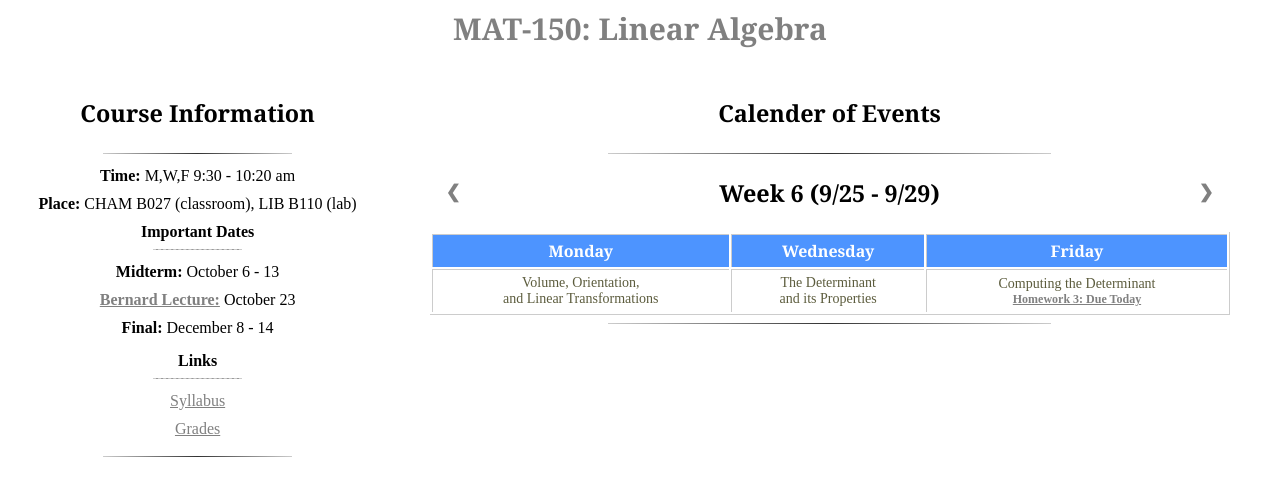
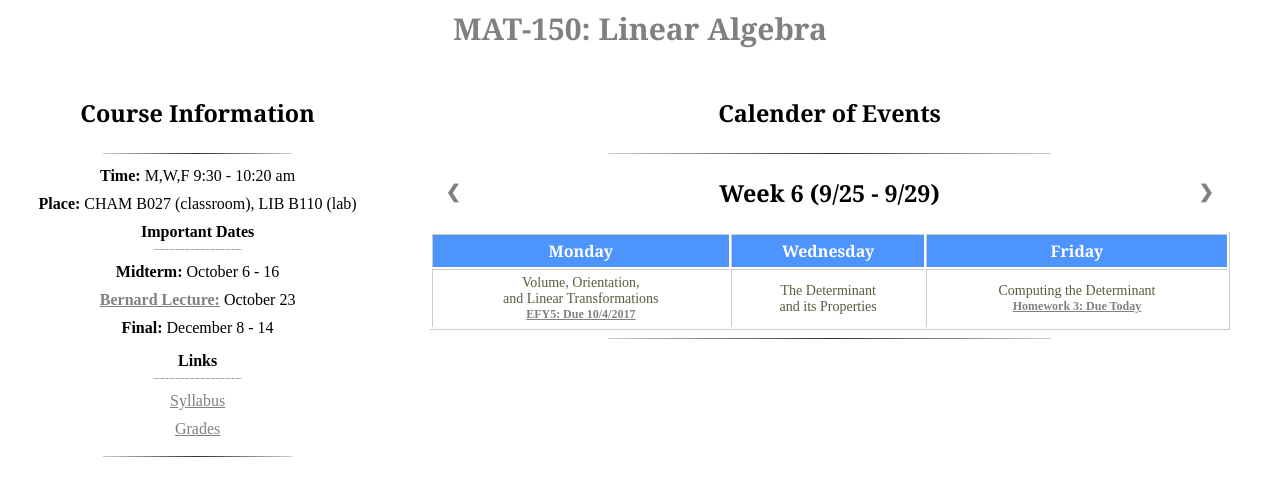
Before and after one commit to Nick314159/TCAM_WEB, a PHP site: page /courses/MAT-150/mat_150.php in a window 1280 px wide. Shown: the top 496 px of the page. Run offline with PHP 8.4, Linux system fonts and the light colour scheme.

Commit message:
updated schedules, midterm dates and sml lab 3

```diff
--- a/courses/MAT-150/mat_150.php
+++ b/courses/MAT-150/mat_150.php
@@ -29,7 +29,7 @@
       <li><strong>Important Dates</strong>
       <hr class="hrstyle-two" style="width: 25%">
         <ul>
-          <li><strong>Midterm: </strong>October 6 - 13</li>
+          <li><strong>Midterm: </strong>October 6 - 16</li>
           <li><strong><a href="https://www.davidson.edu/academics/mathematics-and-computer-science/student-activities/bernard-lecture" target="_blank">Bernard Lecture:</a> </strong>October 23
           <li><strong>Final: </strong>December 8 - 14</li>
         </ul>
@@ -121,7 +121,7 @@
         <th>Monday</th><th>Wednesday</th><th>Friday</th>
       </tr>
       <tr>
-        <td>Volume, Orientation,<br>and Linear Transformations</td><td>The Determinant<br>and its Properties</td><td>Computing the Determinant<br><strong><a href="homework/homework3.pdf">Homework 3: Due Today</a></strong></td>
+        <td>Volume, Orientation,<br>and Linear Transformations<br><strong><a herf="efy/efy5.pdf">EFY5: Due 10/4/2017</a></strong></td><td>The Determinant<br>and its Properties</td><td>Computing the Determinant<br><strong><a href="homework/homework3.pdf">Homework 3: Due Today</a></strong></td>
       </tr>
       </table>
     </div>
--- a/courses/MAT-220/mat_220.php
+++ b/courses/MAT-220/mat_220.php
@@ -29,7 +29,7 @@
       <li><strong>Important Dates</strong>
       <hr class="hrstyle-two" style="width: 25%">
         <ul>
-          <li><strong>Midterm: </strong>October 6 - 13</li>
+          <li><strong>Midterm: </strong>October 6 - 16</li>
           <li><strong><a href="https://www.davidson.edu/academics/mathematics-and-computer-science/student-activities/bernard-lecture" target="_blank">Bernard Lecture:</a> </strong>October 23
           <li><strong>Final: </strong>December 6 - 14</li>
         </ul>
@@ -121,7 +121,7 @@
         <th>Monday</th><th>Wednesday</th><th>Friday</th>
       </tr>
       <tr>
-        <td>Binomial Coefficients<br><strong>Read: Section 17</strong></td><td>Contradiction<br><strong>Read: Section 20</strong></td><td>Lab Day<br><strong><a href="">Lab 3: Due 10/4/2017</a></strong></td>
+        <td>Binomial Coefficients<br><strong>Read: Section 17</strong></td><td>Contradiction<br><strong>Read: Section 20</strong></td><td>Lab Day<br><strong><a href="lab/sml_lab3.pdf">Lab 3: Due 10/4/2017</a></strong></td>
       </tr>
       </table>
     </div>
```
Also changed, not shown: 1 other file.
